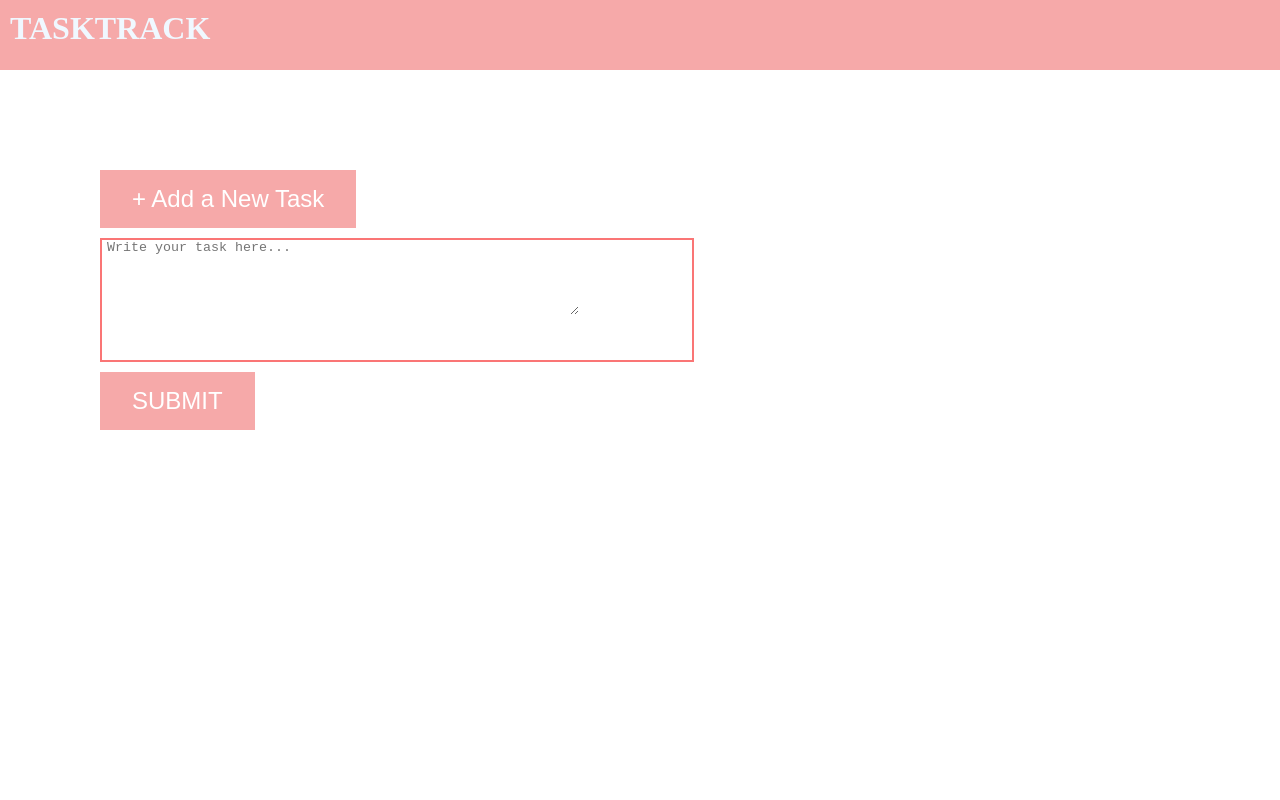
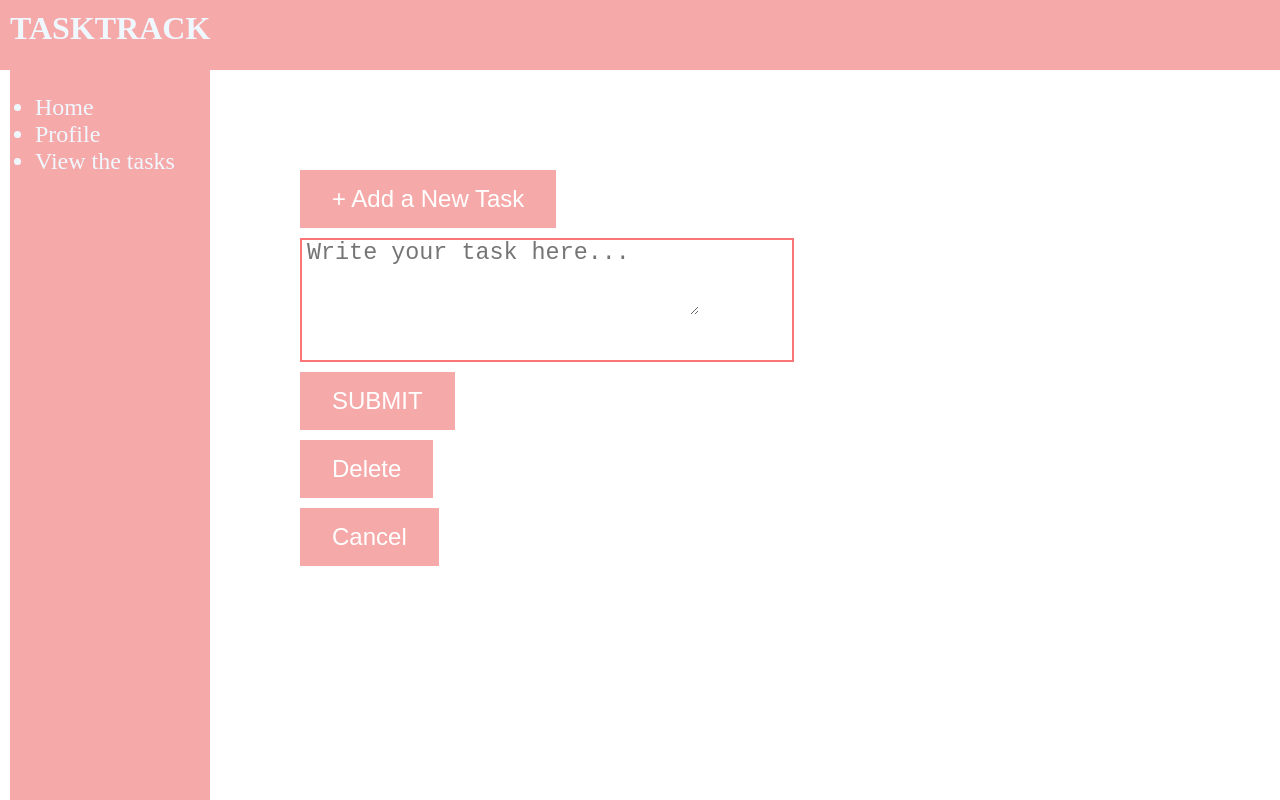
Before and after one commit to Kshamas123/to-do-webite, a plain HTML site: page mainpage.html in a window 1280 px wide. Both pictures are taken after a click on the button "+ Add a New Task". Shown: the top 800 px of the page. Drawn offline with Linux system fonts and the light colour scheme.

Commit message:
added delete and cancel functionality

```diff
--- a/mainpage.html
+++ b/mainpage.html
@@ -15,8 +15,15 @@
             color: aliceblue;
             padding: 10px;
         }
+        .sidebar{
+            background-color: rgb(246, 169, 169);
+            width: 200px;
+            height: 1000px;
+            margin: 0px;
+            margin-top: 10px;
+        }
         .container{
-            margin-left: 100px;
+            margin-left: 300px;
             margin-top: 100px;
         }
         .add_task,.task_submit{
@@ -48,6 +55,7 @@
             height: 75px;
             margin-left: 5px;
             border: 0;
+            font-size: larger;
         }
         .tasks{
             box-shadow: rgba(244, 134, 134, 0.25) 0px 50px 100px -20px, rgba(0, 0, 0, 0.3) 0px 30px 60px -30px, rgba(10, 37, 64, 0.35) 0px -2px 6px 0px inset;
@@ -60,41 +68,57 @@
             font-size:25px;
             color: white;
         }
+        .list-bar{
+            margin-top: 22px;
+            padding: 25px;
+            font-size: x-large;
+        }
+        a{
+            color: aliceblue;
+            text-decoration: none;
+        }
+        .delbut,.cancel{
+            font-size: x-large;
+            background-color: rgb(246, 169, 169);
+            border: none;
+            color: white;
+            padding: 15px 32px;
+            text-align: center;
+            text-decoration: none;
+            display: block;
+            margin-top: 10px;
+        }
     </style>
 </head>
 <body>
     <header class="upbar">
         <h1>TASKTRACK</h1>
+        <header class="sidebar">
+            <ul class="list-bar">
+                <li><a href="mainpage.html">Home</a></li>
+                <li><a href="profile.html">Profile</a></li>
+               <li class="view"><a href="view.html">View the tasks</a></li>
+            </ul>
+           </header>
     </header>
+
     <div class="container">
+
         <button class="add_task">+ Add a New Task</button>
         <div class="content">
             <div class="text-area">
-                <!-- <span>Enter Your Task</span> -->
                 <textarea class="task_content" placeholder="Write your task here..."></textarea>
 
             </div>
          <button class="task_submit">SUBMIT</button>
         </div>
         <div class="task-list"></div>
+    <div class="deletebut">
+        <button class="delbut">Delete</button>
+        <button class="cancel">Cancel</button>
     </div>
-    <script>
-        document.querySelector('.add_task').addEventListener('click',function(e){
-            const ele=document.querySelector('.content')
-            if(ele.style.display === 'none'|| ele.style.display === '')
-            ele.style.display = 'block';
+    </div>
 
-        })
-       document.querySelector('.task_submit').addEventListener('click',function(e){
-            const eve=document.querySelector('.task_content')
-            const tasksDiv = document.createElement('div');
-            const taskList = document.querySelector('.task-list');
-            tasksDiv.className="tasks"
-            tasksDiv.textContent = eve.value;
-            taskList.appendChild(tasksDiv);
-            const ele=document.querySelector('.content')
-            ele.style.display = 'none';
-        })
-    </script>
+    <script src="script.js"></script>
 </body>
 </html>
--- /dev/null
+++ b/script.js
@@ -0,0 +1,44 @@
+document.querySelector('.add_task').addEventListener('click',function(e){
+    const ele=document.querySelector('.content')
+    if(ele.style.display === 'none'|| ele.style.display === '')
+    ele.style.display = 'block';
+
+})
+document.querySelector('.task_submit').addEventListener('click',function(e){
+    const eve=document.querySelector('.task_content')
+    const tasksDiv = document.createElement('div');
+    const taskList = document.querySelector('.task-list');
+    tasksDiv.className="tasks"
+    tasksDiv.textContent = eve.value;
+    taskList.appendChild(tasksDiv);
+    const ele = document.querySelector('.content');
+    ele.style.display = 'none';
+    eve.value = "";
+})
+
+
+document.querySelector('.task-list').addEventListener('click',function(e){
+    e.target.style.backgroundColor='red';
+})
+
+document.querySelector('.cancel').addEventListener('click', function(e) {
+    const alltasks = document.querySelectorAll('.tasks');
+    alltasks.forEach(task => {
+        const taskStyle = window.getComputedStyle(task);
+        if (taskStyle.backgroundColor === 'rgb(255, 0, 0)') {
+            // Change the background color to the new color
+            task.style.backgroundColor = 'rgb(246, 169, 169)';
+        }
+    });
+});
+
+document.querySelector('.delbut').addEventListener('click', function(e) {
+    const alltasks = document.querySelectorAll('.tasks');
+    alltasks.forEach(task => {
+        const taskStyle = window.getComputedStyle(task);
+        if (taskStyle.backgroundColor === 'rgb(255, 0, 0)') {
+            // Change the background color to the new color
+            task.remove()
+        }
+    });
+});
```
